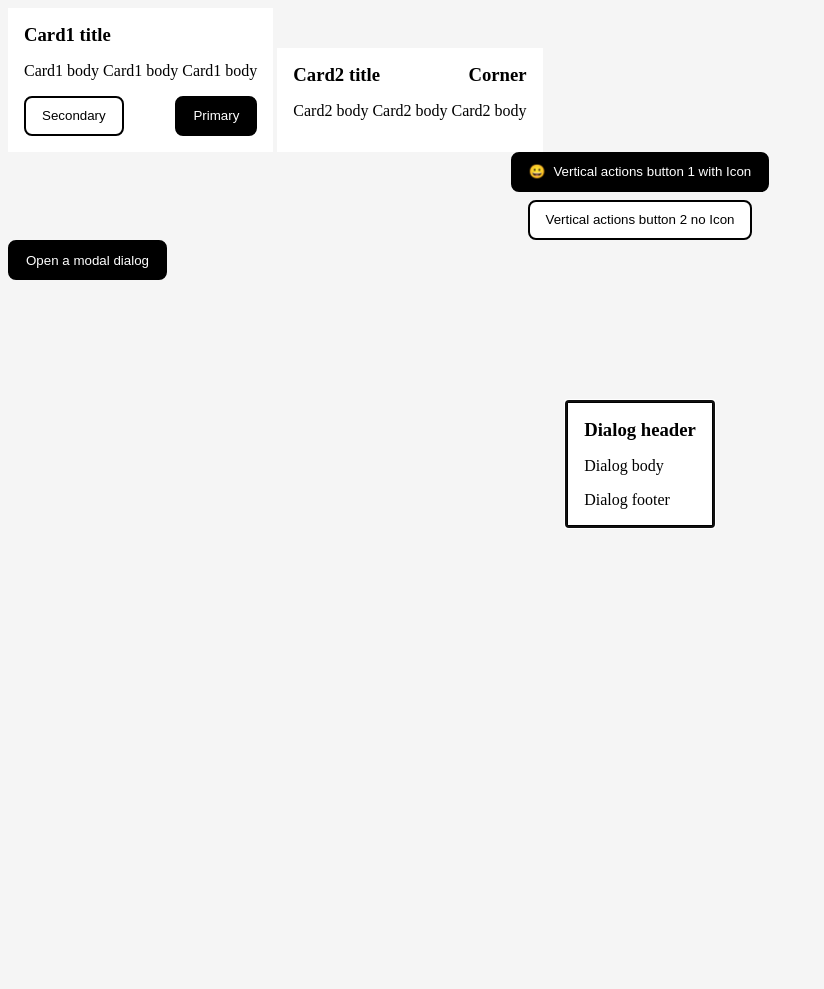
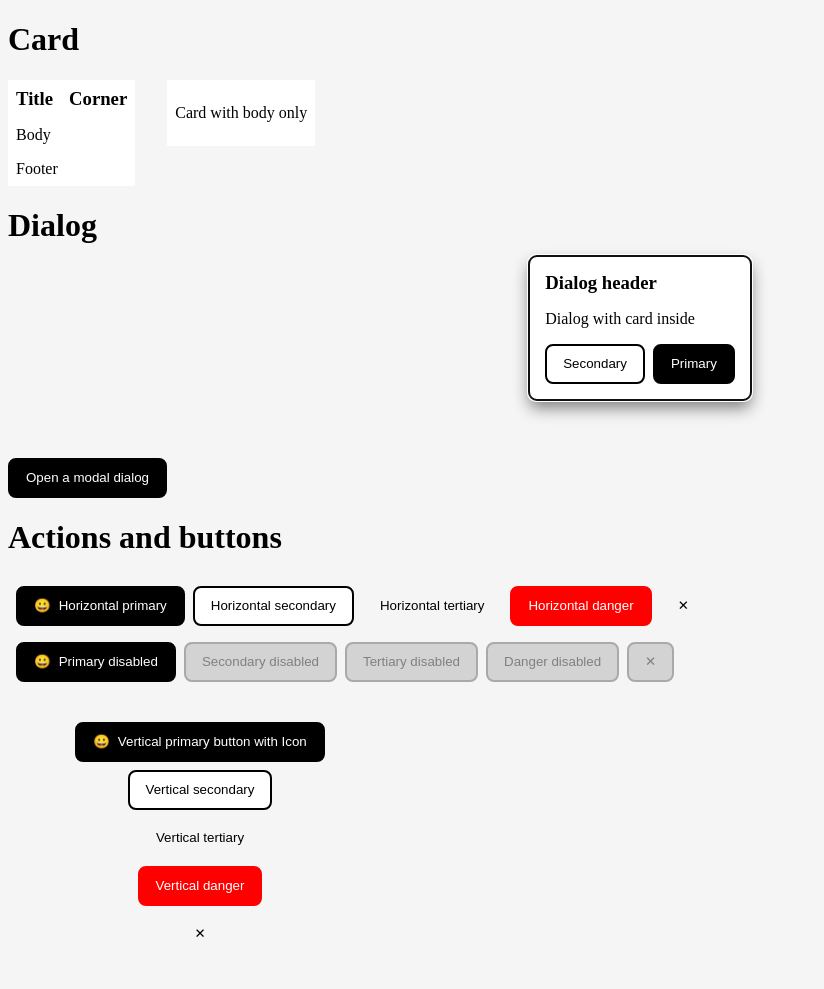
Before and after one commit to fintraffic-design/fds-coreui-components, a website with bundled scripts: page index.html in a window 1280 px wide. Shown: the whole page, without its empty margins (0-824 px from the left). Before the commit the page ends 800 px from the top, so only its background shows below. Built offline with nearby package versions, Linux system fonts and the light colour scheme.

Commit message:
initial components refactoring

```diff
--- a/index.html
+++ b/index.html
@@ -16,9 +16,25 @@
   </head>
   <body>
 
+    <h1>Card</h1>
+    <div style="display: flex">
+      <fds-card style="margin-right: 2rem;">
+        <div slot="header-title">Title</div>
+        <div slot="header-corner">Corner</div>
+        Body
+        <div slot="footer">Footer</div>
+      </fds-card>
+
       <fds-card>
-      <div slot="header-title">Card1 title</div>
-      Card1 body Card1 body Card1 body
+        Card with body only
+      </fds-card>
+    </div>
+
+    <h1 style="padding-bottom: 12rem">Dialog</h1>
+    <fds-dialog style="top: 16rem" open>
+      <fds-card>
+        <div slot="header-title">Dialog header</div>
+        Dialog with card inside
         <fds-actions slot="footer">
           <fds-button variant="secondary">
             <div>Secondary</div>
@@ -28,29 +44,7 @@
           </fds-button>
         </fds-actions>
       </fds-card>
-    <fds-card>
-      <div slot="header-title">Card2 title</div>
-      <div slot="header-corner">Corner</div>
-      Card2 body Card2 body Card2 body
-    </fds-card>
-
-    <fds-dialog style="top: 400px" open>
-      <div slot="header">Dialog header</div>
-      Dialog body
-      <div slot="footer">Dialog footer</div>
     </fds-dialog>
-
-
-    <fds-actions direction="vertical">
-      <fds-button>
-        <span slot="icon">😀</span>
-        <div>Vertical actions button 1 with Icon</div>
-      </fds-button>
-      <fds-button variant="secondary">
-        <div>Vertical actions button 2 no Icon</div>
-      </fds-button>
-    </fds-actions>
-
     <fds-button onclick="openModalDialog()">Open a modal dialog</fds-button>
     <script>
       function openModalDialog() {
@@ -61,11 +55,39 @@
         dialog.appendChild(message);
         const button = document.createElement('fds-button');
         button.innerText = 'Close';
-      button.slot = 'footer';
         dialog.appendChild(button);
         button.addEventListener('click', () => document.body.removeChild(dialog));
         document.body.appendChild(dialog);
       }
     </script>
+
+
+
+    <h1>Actions and buttons</h1>
+    <fds-actions style="padding: 0.5rem">
+      <fds-button><span slot="icon">😀</span><span>Horizontal primary</span></fds-button>
+      <fds-button variant="secondary">Horizontal secondary</fds-button>
+      <fds-button variant="tertiary">Horizontal tertiary</fds-button>
+      <fds-button variant="danger">Horizontal danger</fds-button>
+      <fds-button variant="glyph">✕</fds-button>
+    </fds-actions>
+    <fds-actions direction="horizontal" style="padding: 0.5rem">
+      <fds-button><span slot="icon">😀</span><span>Primary disabled</span></fds-button>
+      <fds-button variant="secondary" disabled>Secondary disabled</fds-button>
+      <fds-button variant="tertiary" disabled>Tertiary disabled</fds-button>
+      <fds-button variant="danger" disabled>Danger disabled</fds-button>
+      <fds-button variant="glyph" disabled>✕</fds-button>
+    </fds-actions>
+    <fds-actions direction="vertical" style="width: 20rem; padding: 2rem">
+      <fds-button>
+        <span slot="icon">😀</span>
+        <span>Vertical primary button with Icon</span>
+      </fds-button>
+      <fds-button variant="secondary">Vertical secondary</fds-button>
+      <fds-button variant="tertiary">Vertical tertiary</fds-button>
+      <fds-button variant="danger">Vertical danger</fds-button>
+      <fds-button variant="glyph">✕</fds-button>
+    </fds-actions>
+
   </body>
 </html>
--- a/src/fds-actions.ts
+++ b/src/fds-actions.ts
@@ -6,9 +6,12 @@ import { TemplateResult } from 'lit-html';
 export class FdsActions extends LitElement {
   static override styles = css`
 
+    :host {
+      display: block;
+    }
+
     .actions {
       display: flex;
-      justify-content: space-between;
       align-items: center;
     }
 
--- a/src/fds-button.ts
+++ b/src/fds-button.ts
@@ -1,4 +1,4 @@
-import { css, html, LitElement } from 'lit';
+import { css, html, LitElement, nothing } from 'lit';
 import { customElement, property } from 'lit/decorators.js';
 import { TemplateResult } from 'lit-html';
 
@@ -21,8 +21,16 @@ export class FdsButton extends LitElement {
     }
 
     .button:hover {
-      background: gray;
+      background: blue;
+      border-color: blue;
+      color: white;
       transition: all 200ms;
+    }
+
+    .button:disabled {
+      border-color: darkgray;
+      color: gray;
+      background: lightgray;
     }
 
     .button__primary {
@@ -35,16 +43,40 @@ export class FdsButton extends LitElement {
       color: black;
     }
 
+    .button__tertiary {
+      background: transparent;
+      border-color: transparent;
+      color: black;
+    }
+
+    .button__danger {
+      background: red;
+      border-color: red;
+      color: white;
+    }
+
+    .button__danger:hover {
+      background: darkred;
+      border-color: darkred;
+    }
+
+    .button__glyph {
+      background: transparent;
+      border-color: transparent;
+      color: black;
+    }
+
     .button__icon ::slotted(*) {
       margin-right: 8px;
     }
   `;
 
-  @property() variant: 'primary' | 'secondary' | 'tertiary' | 'danger' = 'primary';
+  @property() variant: 'primary' | 'secondary' | 'tertiary' | 'danger' | 'glyph' = 'primary';
+  @property({ type: Boolean }) disabled: boolean = false;
 
   override render(): TemplateResult {
     return html`
-      <button class="button button__${this.variant}">
+      <button class="button button__${this.variant}" disabled="${this.disabled || nothing}">
         <div class="button__icon"><slot name="icon"></slot></div>
         <slot></slot>
       </button>
--- a/src/fds-card.ts
+++ b/src/fds-card.ts
@@ -6,9 +6,11 @@ import { TemplateResult } from 'lit-html';
 export class FdsCard extends LitElement {
   static override styles = css`
     :host {
-      display: inline-block;
-      padding: 16px;
+      display: block;
+      padding: 8px;
       background: white;
+      height: fit-content;
+      width: fit-content;
     }
 
     .card__header h3 {
--- a/src/fds-dialog.ts
+++ b/src/fds-dialog.ts
@@ -1,6 +1,7 @@
 import { css, html, LitElement, PropertyValues } from 'lit';
 import { customElement, property, query } from 'lit/decorators.js';
 import { TemplateResult } from 'lit-html';
+import './fds-card';
 
 @customElement('fds-dialog')
 export class FdsDialog extends LitElement {
@@ -8,12 +9,11 @@ export class FdsDialog extends LitElement {
     :host {
     }
 
-    .dialog__header h3 {
-      margin: 0 0 16px 0;
-    }
-
-    .dialog__body {
-      margin-bottom: 16px;
+    dialog {
+      padding: 8px;
+      border-radius: 8px;
+      border: none;
+      box-shadow: grey 0 8px 16px;
     }
   `;
 
@@ -43,15 +43,7 @@ export class FdsDialog extends LitElement {
     console.log(this.open);
     return html`
       <dialog style="${this.style.cssText}">
-        <div class="dialog__header">
-          <h3><slot name="header"></slot></h3>
-        </div>
-        <div class="dialog__body">
-          <slot></slot>
-        </div>
-        <div class="dialog__footer">
-          <slot name="footer"></slot>
-        </div>
+        <slot></slot>
       </dialog>
     `;
   };
```
Lines whose indentation alone changed are shown as unchanged.
